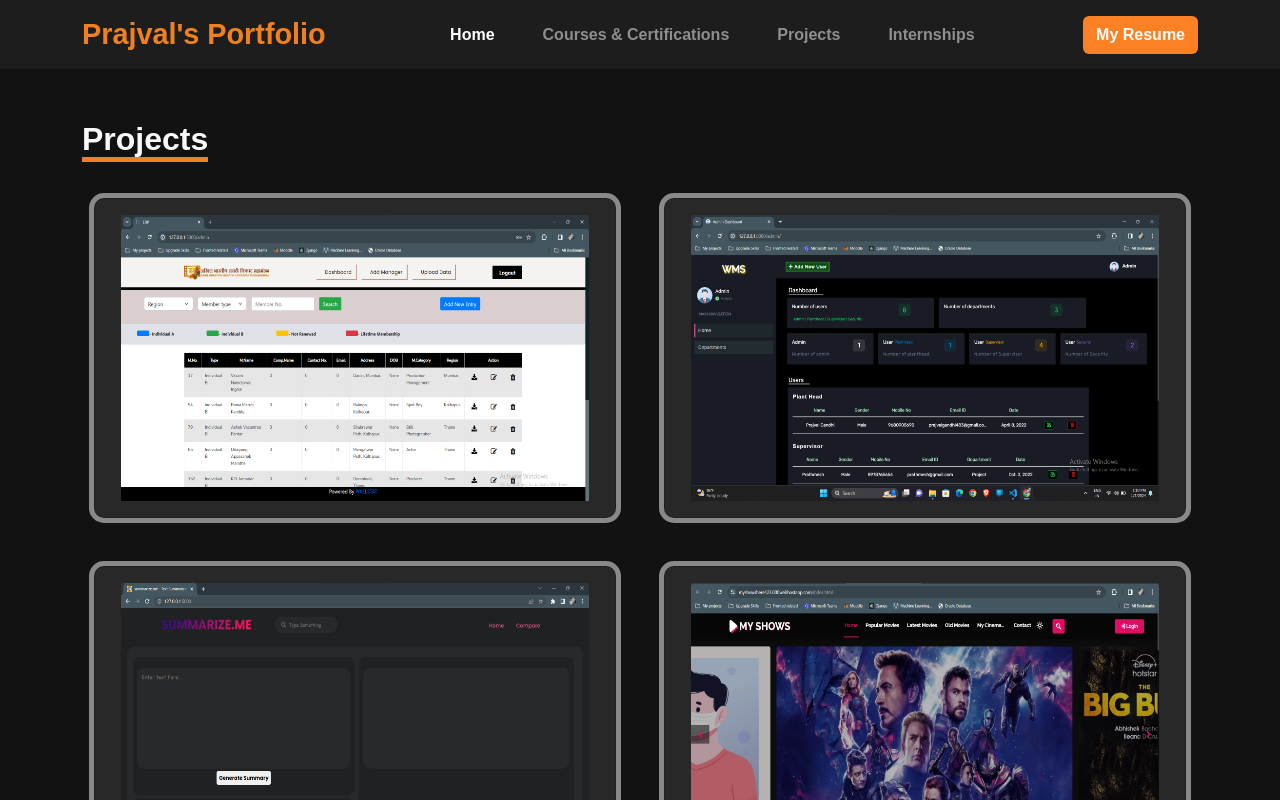
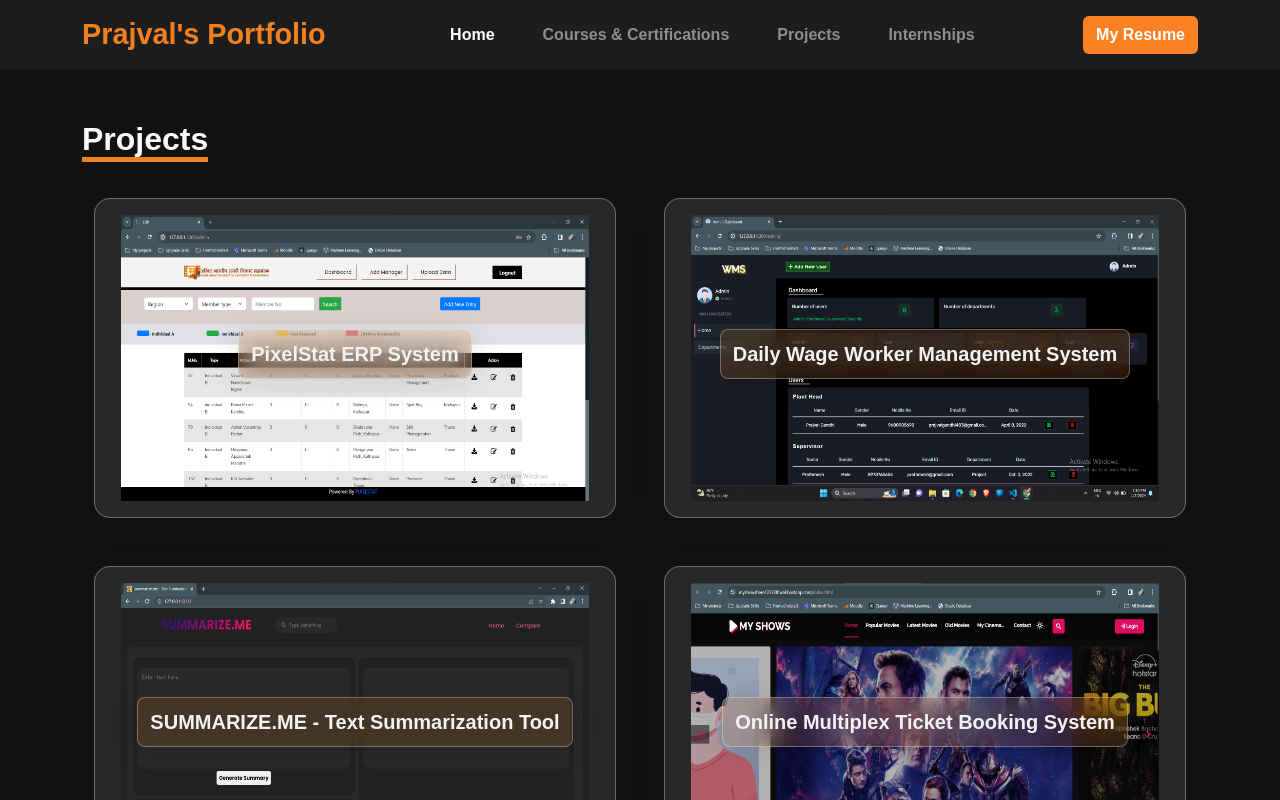
Before and after one commit to paju3125/Portfolio, a React (Create React App) app: page /projects in a window 1280 px wide. Shown: the top 800 px of the page. Built offline with nearby package versions, Linux system fonts and the light colour scheme.

Commit message:
Project section UI Finally done :)

```diff
--- a/src/components/projects/ProjectCard.js
+++ b/src/components/projects/ProjectCard.js
@@ -4,9 +4,12 @@ export default function ProjectCard(props) {
 
   console.log(props)
   return (
-    <div className="card mx-2">
+    <div className="card mx-2" data-aos="zoom-in-up" data-aos-duration="1000">
       {/* <svg xmlns="http://www.w3.org/2000/svg" viewBox="0 0 24 24"><path d="M20 5H4V19L13.2923 9.70649C13.6828 9.31595 14.3159 9.31591 14.7065 9.70641L20 15.0104V5ZM2 3.9934C2 3.44476 2.45531 3 2.9918 3H21.0082C21.556 3 22 3.44495 22 3.9934V20.0066C22 20.5552 21.5447 21 21.0082 21H2.9918C2.44405 21 2 20.5551 2 20.0066V3.9934ZM8 11C6.89543 11 6 10.1046 6 9C6 7.89543 6.89543 7 8 7C9.10457 7 10 7.89543 10 9C10 10.1046 9.10457 11 8 11Z"></path></svg> */}
       <img src={props.img} alt="" />
+      <div className="card-img-overlay d-flex align-items-center justify-content-center">
+        <h5 className="card-title">{props.title}</h5>
+      </div>
       <div className="card__content">
         <p className="card__title">{props.title}</p>
         <p className="card__description" dangerouslySetInnerHTML={{ __html: props.desc }}></p>
--- a/src/components/projects/Projects.js
+++ b/src/components/projects/Projects.js
@@ -13,7 +13,7 @@ export default function Projects() {
         <div className="row row-cols-1 row-cols-lg-2 g-4 mt-3" data-aos-duration="2000">
 
           <div className="col">
-            <ProjectCard img="/project-thumbnails/pixelstat-erp.png" title="PixelStat ERP System" desc="Flask Project developed for Pixelstat eSolutions Development Pvt. Ltd. <br /><br />Users: Admin and Manager. <br />Purpose: Handling the membership details. <br /><br /><ul><li>Retrieving data from excel files and storing in database.</li><li>Able to add/edit/delete data.</li><li>Apply business logics and make reports available to download.</li></ul>" techs={[["Flask", "info"], ["SQL", "success"], ["Pandas", "danger"], ["JavaScript", "secondary"], ["Bootstrap", "primary"]]} link="https://github.com/paju3125/PixelStat_ERP" />
+            <ProjectCard img="/project-thumbnails/pixelstat-erp.png" title="PixelStat ERP System" desc="Flask Project developed for Pixelstat eSolutions Development Pvt. Ltd. <br /><br />Users: Admin and Manager. <br />Purpose: Handling the membership details. <br /><ul><li>Retrieving data from excel files and storing in database.</li><li>Able to add/edit/delete data.</li><li>Apply business logics and make reports available to download.</li></ul>" techs={[["Flask", "info"], ["SQL", "success"], ["Pandas", "danger"], ["JavaScript", "secondary"], ["Bootstrap", "primary"]]} link="https://github.com/paju3125/PixelStat_ERP" />
           </div>
 
           <div className="col">
--- a/src/components/projects/projects.css
+++ b/src/components/projects/projects.css
@@ -16,6 +16,13 @@
     box-shadow: 0 0 0 5px #ffffff80;
     transition: all 0.6s cubic-bezier(0.175, 0.885, 0.32, 1.275);
     margin: 1em !important;
+    /* From https://css.glass */
+    background: rgba(255, 255, 255, 0.2);
+    border-radius: 16px;
+    box-shadow: 0 4px 30px rgba(0, 0, 0, 0.1);
+    backdrop-filter: blur(5px);
+    -webkit-backdrop-filter: blur(5px);
+    border: 1px solid rgba(255, 255, 255, 0.3);
 }
 
 .projects .card img {
@@ -38,11 +45,19 @@
     width: 100%;
     height: 100%;
     padding: 20px;
+    font-weight: 600;
     box-sizing: border-box;
     background-color: #f2f2f2;
     transform: rotateX(-90deg);
     transform-origin: bottom;
     transition: all 0.6s cubic-bezier(0.175, 0.885, 0.32, 1.275);
+    /* From https://css.glass */
+    background: rgba(213, 211, 211, 0.8);
+    border-radius: 16px;
+    box-shadow: 0 4px 30px rgba(0, 0, 0, 0.1);
+    backdrop-filter: blur(5px);
+    -webkit-backdrop-filter: blur(5px);
+    border: 1px solid rgba(255, 255, 255, 0.3);
 }
 
 .projects .card__title {
@@ -59,6 +74,23 @@
     font-size: 24px;
     color: #333;
     font-weight: 700;
+}
+
+.projects .card-img-overlay .card-title {
+    width: fit-content;
+    height: fit-content;
+    font-weight: 600;
+    padding: .6em;
+    /* color: rgb(241, 128, 31); */
+    color: #f2f2f2;
+    background: rgba(241, 129, 31, 0.15);
+    border-radius: 8px;
+    box-shadow: 0 4px 30px rgba(0, 0, 0, 0.1);
+    backdrop-filter: blur(15px);
+    -webkit-backdrop-filter: blur(0px);
+    -moz-backdrop-filter: blur(5px);
+    /* Firefox */
+    border: 1px solid rgba(255, 255, 255, 0.3);
 }
 
 
```
